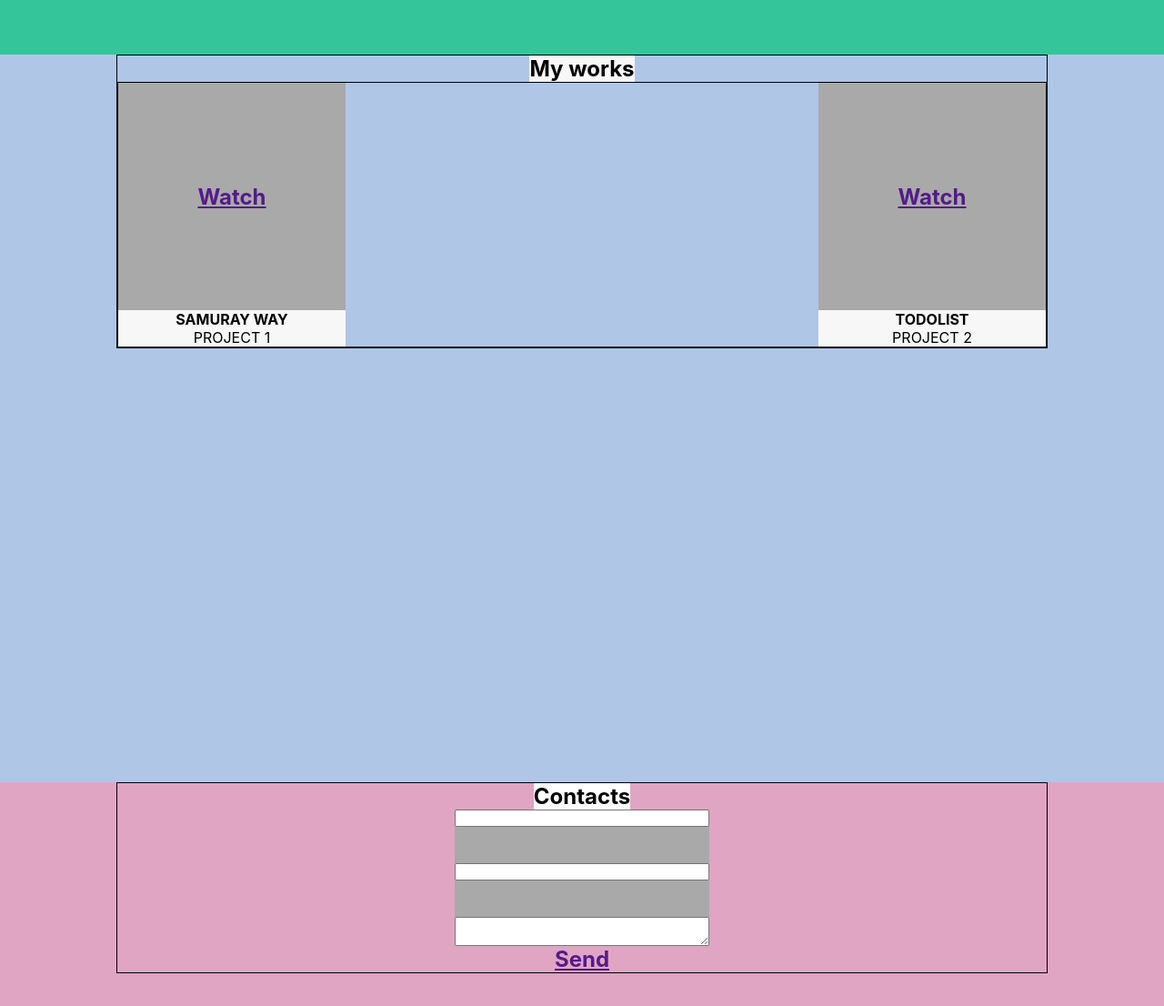
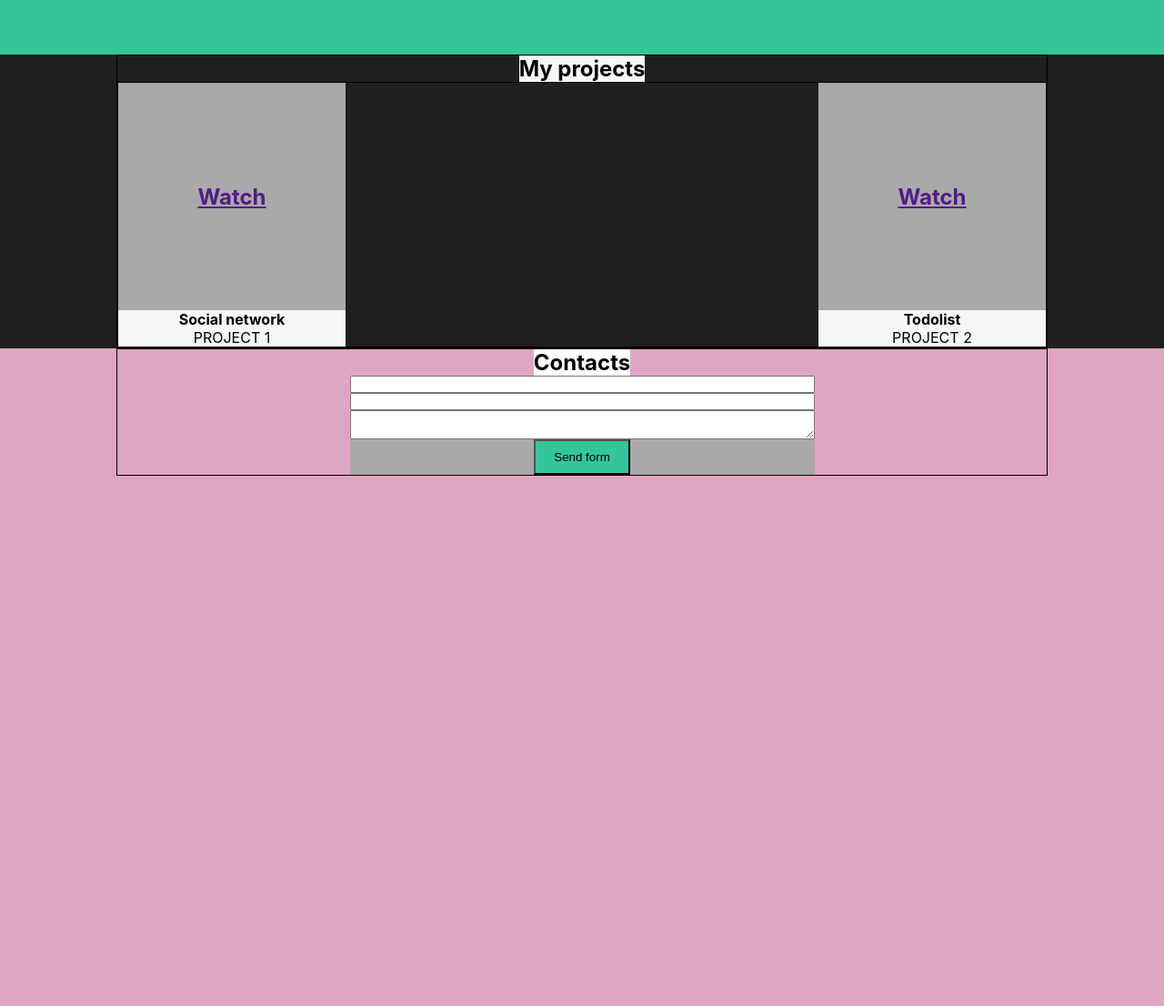
Before and after one commit to AndreiKastsiukovich/Portfolio, a React (Create React App) app: page / in a window 1280 px wide. Shown: the part 1620-2726 px from the top of the page at 91% size. Built offline with nearby package versions, Linux system fonts and the light colour scheme.

Commit message:
Commit-1

```diff
--- a/package.json
+++ b/package.json
@@ -2,6 +2,7 @@
   "name": "my-app",
   "version": "0.1.0",
   "private": true,
+  "homepage": "https://AndreiKastsiukovich.github.io/Portfolio",
   "dependencies": {
     "@testing-library/jest-dom": "^5.14.1",
     "@testing-library/react": "^13.0.0",
@@ -10,6 +11,7 @@
     "@types/node": "^16.7.13",
     "@types/react": "^18.0.0",
     "@types/react-dom": "^18.0.0",
+    "gh-pages": "^5.0.0",
     "react": "^18.2.0",
     "react-dom": "^18.2.0",
     "react-scripts": "5.0.1",
@@ -20,7 +22,9 @@
     "start": "react-scripts start",
     "build": "react-scripts build",
     "test": "react-scripts test",
-    "eject": "react-scripts eject"
+    "eject": "react-scripts eject",
+    "predeploy": "npm run build",
+    "deploy": "gh-pages -d build"
   },
   "eslintConfig": {
     "extends": [
--- a/src/contacts/Contacts.module.css
+++ b/src/contacts/Contacts.module.css
@@ -14,22 +14,21 @@
 
 
 .form{
-    width: 280px;
-    height: 150px;
+    /*width: 280px;*/
+    /*height: 150px;*/
+    width: 50%;
     background-color: darkgrey;
     display: flex;
     flex-direction: column;
-    justify-content: space-between;
+    align-items: center;
 }
 
-.input{
-
+.form input,.form textarea{
+    width: 100%;
 }
 
-.textarea{
 
+.sendButton{
+    padding: 10px 20px;
+    background-color: #35c59a;
 }
-
-.send{
-
-}
--- a/src/contacts/Contacts.tsx
+++ b/src/contacts/Contacts.tsx
@@ -11,17 +11,11 @@ export const Contacts = () => {
                 <h2 className={style.title}> Contacts </h2>
 
                     <form className={style.form}>
-                        <input type={"text"} className={style.input}/>
-                        <input type={"text"} className={style.input}/>
-                        <textarea className={style.textarea}/>
+                        <input type={"text"}/>
+                        <input type={"text"}/>
+                        <textarea/>
+                        <button type='submit' className={style.sendButton}>Send form</button>
                     </form>
-
-                <div className={style.send}>
-                    <a href="">
-                        <h2>Send</h2>
-                    </a>
-                </div>
-
 
             </div>
 
--- a/src/footer/Footer.tsx
+++ b/src/footer/Footer.tsx
@@ -1,7 +1,7 @@
 import React from 'react';
 import styleContainer from '../common/styles/Container.module.css'
 import style from './Footer.module.css'
-import {Link} from "./Links/Link";
+import {Icon} from "./Links/Icon";
 
 export const Footer = () => {
     return (
@@ -12,10 +12,10 @@ export const Footer = () => {
                 <h2 className={style.title}> Andrew Gulliwer</h2>
 
                 <div className={style.links}>
-                    <Link/>
-                    <Link/>
-                    <Link/>
-                    <Link/>
+                    <Icon/>
+                    <Icon/>
+                    <Icon/>
+                    <Icon/>
                 </div>
 
                 <h3 className={style.bottomTitle}>2023 All rights reserved</h3>
--- a/src/footer/Links/Link.tsx
+++ b/src/footer/Links/Icon.tsx
@@ -1,7 +1,7 @@
 import React from 'react';
 import style from './Links.module.css'
 
-export const Link = () => {
+export const Icon = () => {
     return (
         <div className={style.link}>
 
--- a/src/main/Main.tsx
+++ b/src/main/Main.tsx
@@ -14,9 +14,8 @@ export const Main = () => {
                     <h1>I am Andrew Gulliver</h1>
                     <p>React/Frontend developer</p>
                 </div>
-
                 <div className={style.photo}>
-
+                    PHOTO
                 </div>
 
             </div>
--- a/src/skills/Skills.module.css
+++ b/src/skills/Skills.module.css
@@ -19,3 +19,9 @@
     justify-content: space-between;
     flex-wrap: wrap;
 }
+
+@media screen and (max-width: 704px){
+    .skills{
+        justify-content: center;
+    }
+}
--- a/src/works/MyWorks.module.css
+++ b/src/works/MyWorks.module.css
@@ -1,15 +1,20 @@
 .myWorksBlock{
-    min-height: 100vh;
-    background-color: #afc6e7;
+    background-color: #1f1f20;
 }
 
 .myWorksContainer{
     flex-direction: column;
     justify-content: flex-start;
+    flex-wrap: nowrap;
 }
+
 
 .title{
     background-color: #f7f7f8;
+}
+
+.title h2 {
+
 }
 
 .works{
@@ -19,3 +24,9 @@
     justify-content: space-between;
     flex-wrap: wrap;
 }
+
+@media screen and (max-width: 628px) {
+    .works{
+        justify-content: center;
+    }
+}
--- a/src/works/MyWorks.tsx
+++ b/src/works/MyWorks.tsx
@@ -9,13 +9,13 @@ export const MyWorks = () => {
 
             <div className={`${styleContainer.container} ${style.myWorksContainer}`}>
 
-                <h2 className={style.title}>My works</h2>
+                <div className={style.title}>
+                    <h2>My projects</h2>
+                </div>
 
                 <div className={style.works}>
-
-                    <Work name={'SAMURAY WAY'} description={'PROJECT 1'}/>
-                    <Work name={'TODOLIST'} description={'PROJECT 2'}/>
-
+                    <Work name={'Social network'} description={'PROJECT 1'}/>
+                    <Work name={'Todolist'} description={'PROJECT 2'}/>
                 </div>
 
             </div>
```
Also changed, not shown: 1 other file (tests, documents, lock files or other folders).
